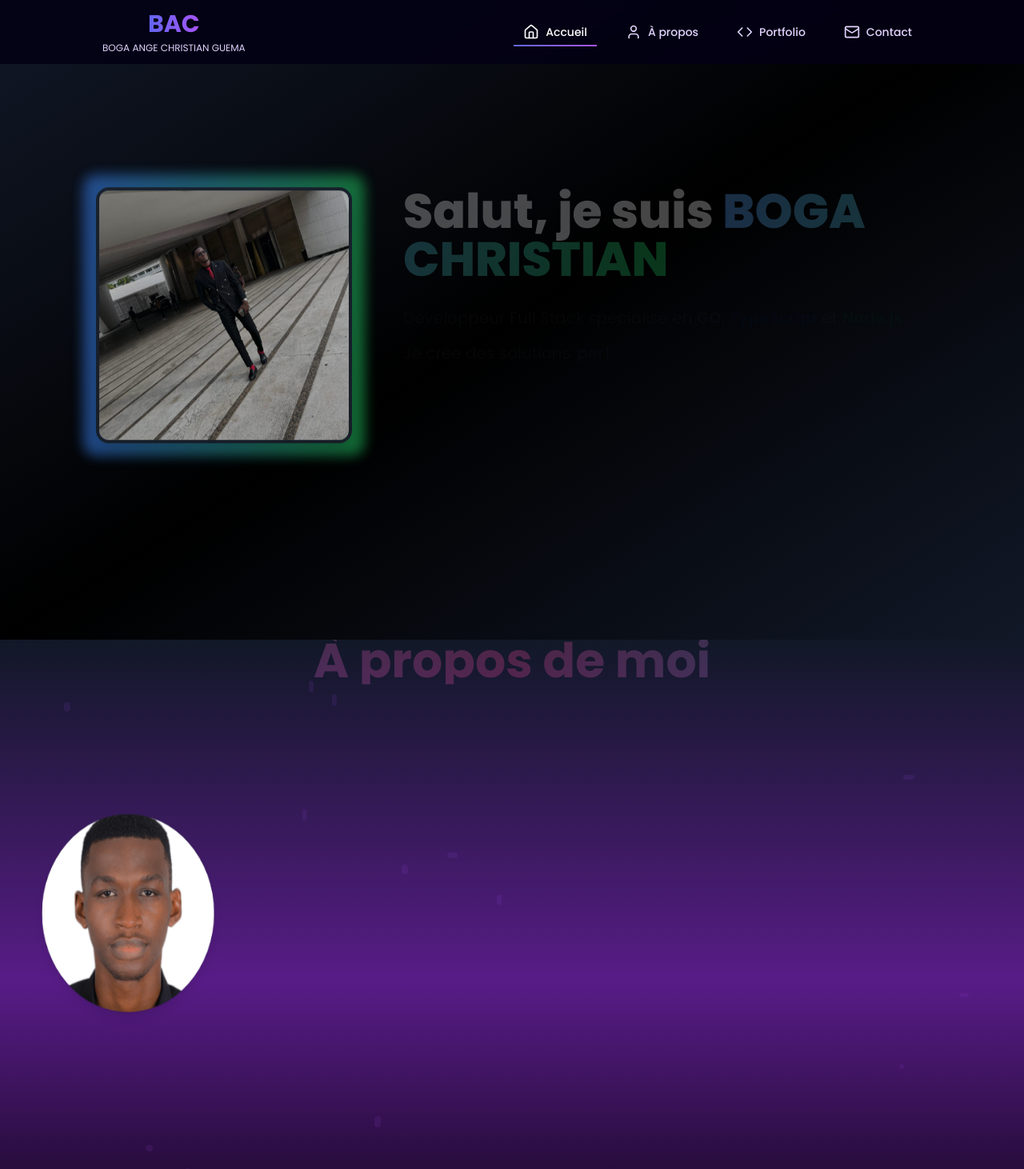
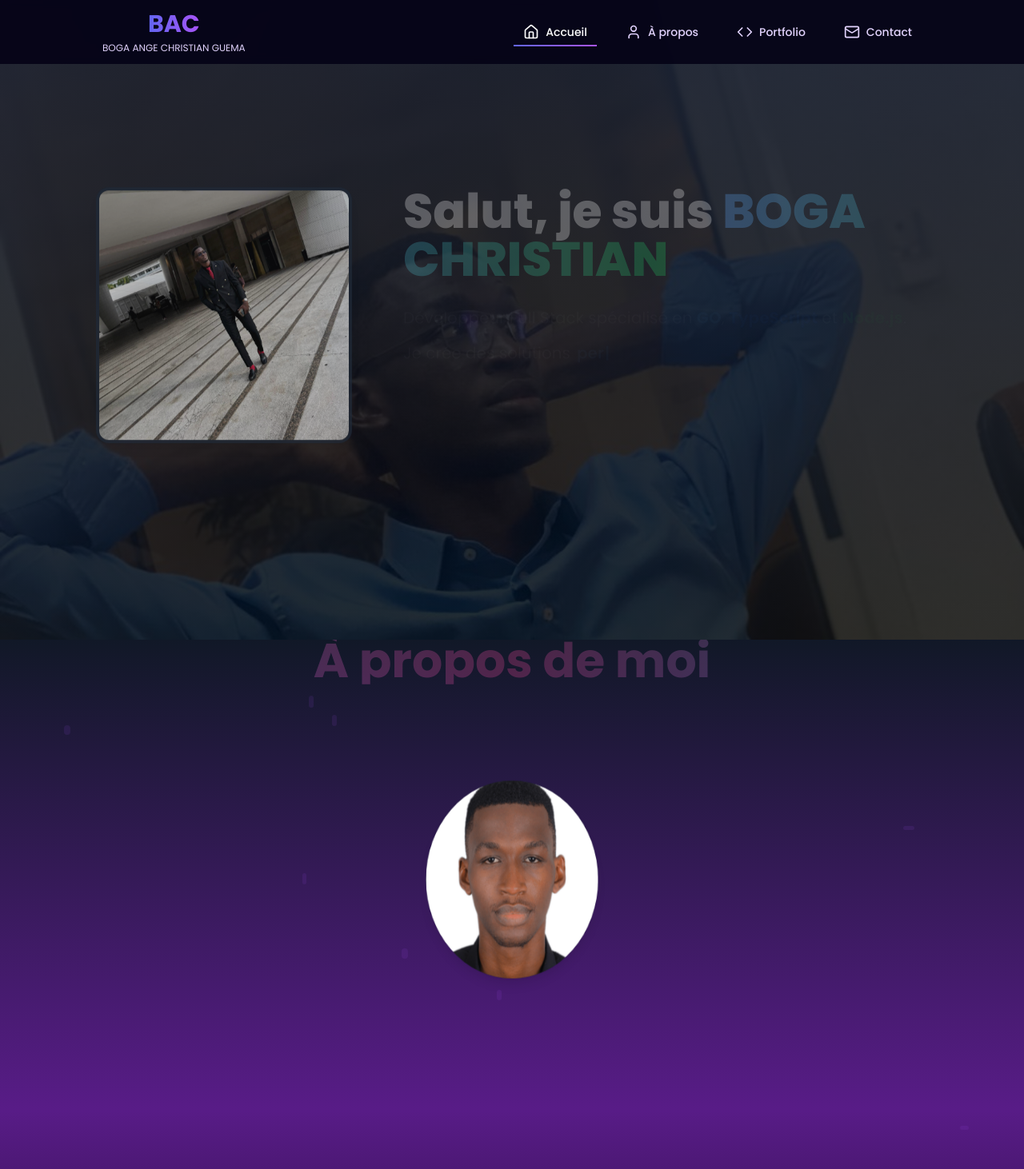
Before and after one commit to crimi5361/projetportfolio, a React (Vite) app: page / in a window 1280 px wide. Shown: the top 1462 px of the page at 80% size. Built offline with nearby package versions, Linux system fonts and the light colour scheme; a small style sheet from the web is missing.

Commit message:
mise a jour

```diff
--- a/src/components/CardFormation.tsx
+++ b/src/components/CardFormation.tsx
@@ -1,12 +1,13 @@
+/* eslint-disable @typescript-eslint/no-explicit-any */
 import { useState } from "react";
 import { motion } from "framer-motion";
 import { Dialog } from "@headlessui/react";
 
 // Tableau contenant les chemins des images des certifications
-const certifications = [
-  "../assets/images/certification/certs1.jpg",
-  "../assets/images/certification/certs1.jpg" ,
-  "../assets/images/certification/certs1.jpg"
+const certifications: any[] = [
+  // "../assets/images/certification/certs1.jpg",
+  // "../assets/images/certification/certs1.jpg" ,
+  // "../assets/images/certification/certs1.jpg"
   // Autres images peuvent être ajoutées ici
 ];
 
--- a/src/pages/About.tsx
+++ b/src/pages/About.tsx
@@ -99,16 +99,9 @@ const About = () => {
         </motion.p>
       </motion.div>
 
-      {/* Intro Section with 3D flip effect */}
+      {/* Centered Profile Image */}
       <motion.div
-        className="flex flex-col md:flex-row items-center justify-between mt-10 gap-8 relative z-10"
-        initial={{ opacity: 0 }}
-        animate={{ opacity: 1 }}
-        transition={{ staggerChildren: 0.3 }}
-      >
-        {/* Profile Image with floating effect */}
-        <motion.div
-          className="w-40 h-40 sm:w-56 sm:h-56 md:w-64 md:h-64 bg-gray-800 rounded-full shadow-lg overflow-hidden mx-auto md:mx-0 relative"
+        className="w-40 h-40 sm:w-56 sm:h-56 md:w-64 md:h-64 bg-gray-800 rounded-full shadow-lg overflow-hidden mx-auto mt-10 relative"
         initial={{ scale: 0.8, rotateY: 180 }}
         animate={{ scale: 1, rotateY: 0 }}
         transition={{
@@ -130,22 +123,24 @@ const About = () => {
         />
       </motion.div>
 
-        {/* Text Content with typing effect */}
-        <motion.div
-          className="text-center md:text-left flex-1"
-          initial={{ x: 50, opacity: 0 }}
-          animate={{ x: 0, opacity: 1 }}
+      {/* Text Content Section */}
+      <div className="max-w-3xl mx-auto mt-10 px-4 relative z-10">
+        {/* Name Title */}
+        <motion.h1
+          className="text-2xl sm:text-3xl md:text-4xl font-bold text-white text-center mb-8"
+          initial={{ opacity: 0 }}
+          animate={{ opacity: 1 }}
           transition={{ delay: 0.6 }}
         >
-          <h1 className="text-2xl sm:text-3xl md:text-4xl font-bold text-white mb-6">
           Bonjour, je suis{" "}
           <span className="text-transparent bg-clip-text bg-gradient-to-r from-purple-400 to-pink-500 animate-gradient">
             BOGA ANGE CHRISTIAN GUEMA
           </span>
-          </h1>
+        </motion.h1>
 
+        {/* First Paragraph */}
         <motion.div
-            className="mb-6"
+          className="mb-8 text-center"
           initial={{ opacity: 0 }}
           animate={{ opacity: 1 }}
           transition={{ delay: 0.8 }}
@@ -155,8 +150,9 @@ const About = () => {
           </p>
         </motion.div>
 
+        {/* Second Paragraph */}
         <motion.div
-            className="mb-8"
+          className="mb-8 text-center"
           initial={{ opacity: 0 }}
           animate={{ opacity: 1 }}
           transition={{ delay: 1 }}
@@ -166,9 +162,9 @@ const About = () => {
           </p>
         </motion.div>
 
-          {/* Buttons with cool hover effects */}
+        {/* Buttons */}
         <motion.div
-            className="flex flex-col sm:flex-row gap-4 justify-center md:justify-start"
+          className="flex flex-col sm:flex-row gap-4 justify-center mb-12"
           initial={{ y: 20, opacity: 0 }}
           animate={{ y: 0, opacity: 1 }}
           transition={{ delay: 1.2 }}
@@ -200,13 +196,12 @@ const About = () => {
             <Rocket className="absolute right-4 opacity-0 group-hover:opacity-100 group-hover:animate-bounce transition-all duration-300" />
           </motion.button>
         </motion.div>
-        </motion.div>
-      </motion.div>
+      </div>
 
-      {/* Stats Section with staggering cards */}
+      {/* Stats Section */}
       <motion.div
         ref={statsRef}
-        className="grid grid-cols-1 sm:grid-cols-2 md:grid-cols-3 gap-6 mt-20 relative z-10"
+        className="grid grid-cols-1 sm:grid-cols-2 md:grid-cols-3 gap-6 mt-10 max-w-6xl mx-auto px-4 relative z-10"
         initial={{ opacity: 0, y: 50 }}
         animate={{ opacity: 1, y: 0 }}
         transition={{ delay: 1.5 }}
--- a/src/pages/Home.tsx
+++ b/src/pages/Home.tsx
@@ -17,7 +17,17 @@ const technologies = [
 
 const Home = () => {
   return (
-    <div className="min-h-screen bg-gradient-to-br from-gray-900 via-black to-gray-900 text-white flex flex-col items-center justify-center px-4 md:px-6 relative overflow-hidden">
+    <div className="min-h-screen text-white flex flex-col">
+      {/* Première section avec image de fond */}
+      <section
+        className="relative h-screen w-full flex items-center justify-center px-4 md:px-6 overflow-hidden"
+        style={{
+          backgroundImage: "linear-gradient(to bottom, rgba(15, 23, 42, 0.9), rgba(0, 0, 0, 0.8)), url('/crimi 2.jpg')",
+          backgroundSize: "cover",
+          backgroundPosition: "center",
+          backgroundRepeat: "no-repeat"
+        }}
+      >
         {/* Particules de fond animées - Réduites sur mobile */}
         <div className="absolute inset-0 overflow-hidden -z-10">
           {[...Array(10)].map((_, i) => (
@@ -46,7 +56,7 @@ const Home = () => {
         </div>
 
         {/* Contenu principal - Stack verticale sur mobile */}
-      <div className="container mx-auto flex flex-col md:flex-row items-center justify-center gap-8 md:gap-12 pt-16 md:pt-0 pb-32 md:pb-0">
+        <div className="container mx-auto flex flex-col md:flex-row items-center justify-center gap-8 md:gap-12 z-10">
           {/* Section photo - Taille réduite sur mobile */}
           <motion.div
             initial={{ opacity: 0, y: -20 }}
@@ -54,7 +64,6 @@ const Home = () => {
             transition={{ duration: 0.8 }}
             className="relative group mt-8 md:mt-0"
           >
-          <div className="absolute -inset-2 md:-inset-4 bg-gradient-to-r from-blue-500 to-green-500 rounded-xl md:rounded-2xl blur opacity-75 group-hover:opacity-100 transition duration-200 animate-tilt"></div>
             <div className="relative">
               <motion.img
                 src="/crimi 1.jpg"
@@ -154,6 +163,12 @@ const Home = () => {
             ))}
           </motion.div>
         </motion.div>
+      </section>
+
+      {/* Autres sections de votre page */}
+      <div className="bg-gradient-to-br from-gray-900 via-black to-gray-900">
+        {/* Le reste de votre contenu ira ici */}
+      </div>
     </div>
   );
 };
```
Lines whose indentation alone changed are shown as unchanged.
